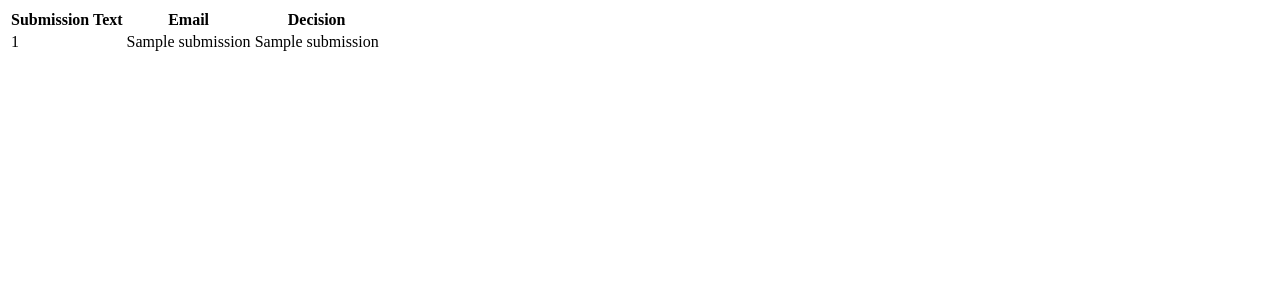
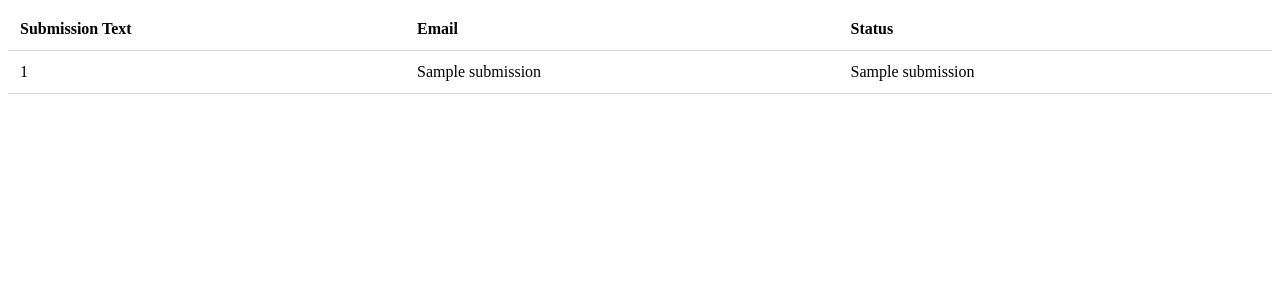
Before and after one commit to tmansmann0/RobotsDecideLitmag, a Flask app: template templates/submissions.html in a window 1280 px wide. Shown: the top 300 px of the page. Run offline with Flask 2, Linux system fonts and the light colour scheme; the template is opened without the code that fills it: most values are stand-ins (such as "Sample title", 1, 10 or a date in 2020).

Commit message:
added a submissions page which shows all the submissions and thier statuses

```diff
--- a/main.py
+++ b/main.py
@@ -41,6 +41,8 @@ def submissions():
     conn = get_db()
     cursor = conn.execute("SELECT submission_text, email, decision FROM submissions")
     submissions = cursor.fetchall()
+    for i in range(len(submissions)):
+        submissions[i] = (submissions[i][0].replace("\n", "<br>"),) + submissions[i][1:]
     conn.close()
     return render_template('submissions.html', submissions=submissions)
 
--- a/templates/submissions.html
+++ b/templates/submissions.html
@@ -1,14 +1,14 @@
-<table>
-  <tr>
-    <th>Submission Text</th>
-    <th>Email</th>
-    <th>Decision</th>
+<table style="width:100%; border-collapse: collapse;">
+  <tr style="border-bottom: 1px solid #ddd;">
+    <th style="padding: 12px; text-align: left;">Submission Text</th>
+    <th style="padding: 12px; text-align: left;">Email</th>
+    <th style="padding: 12px; text-align: left;">Status</th>
   </tr>
   {% for submission in submissions %}
-  <tr>
-    <td>{{ submission[0] }}</td>
-    <td>{{ submission[1] }}</td>
-    <td>{{ submission[2] }}</td>
+  <tr style="border-bottom: 1px solid #ddd;">
+    <td style="padding: 12px;">{{ submission[0] }}</td>
+    <td style="padding: 12px;">{{ submission[1] }}</td>
+    <td style="padding: 12px;">{{ submission[2] }}</td>
   </tr>
   {% endfor %}
 </table>
```
